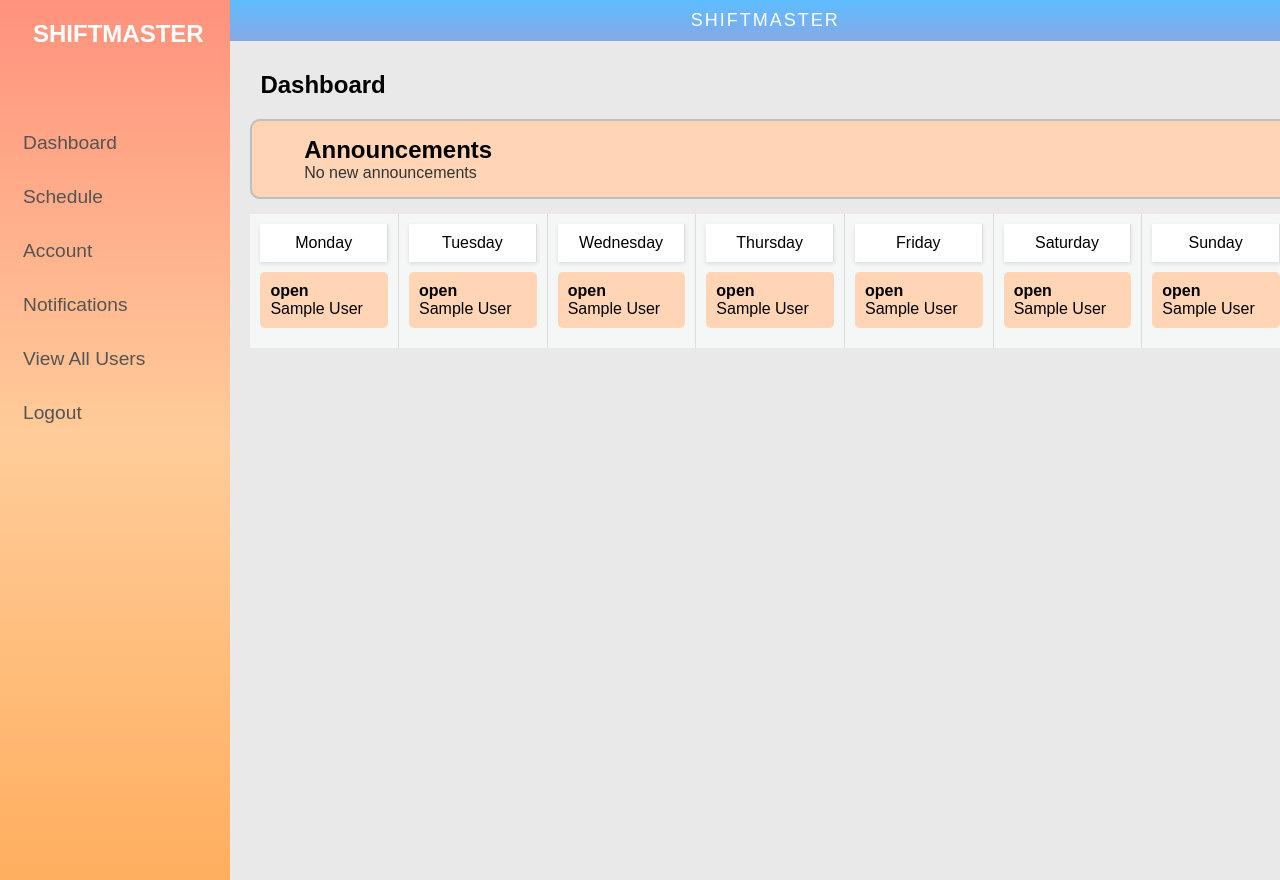
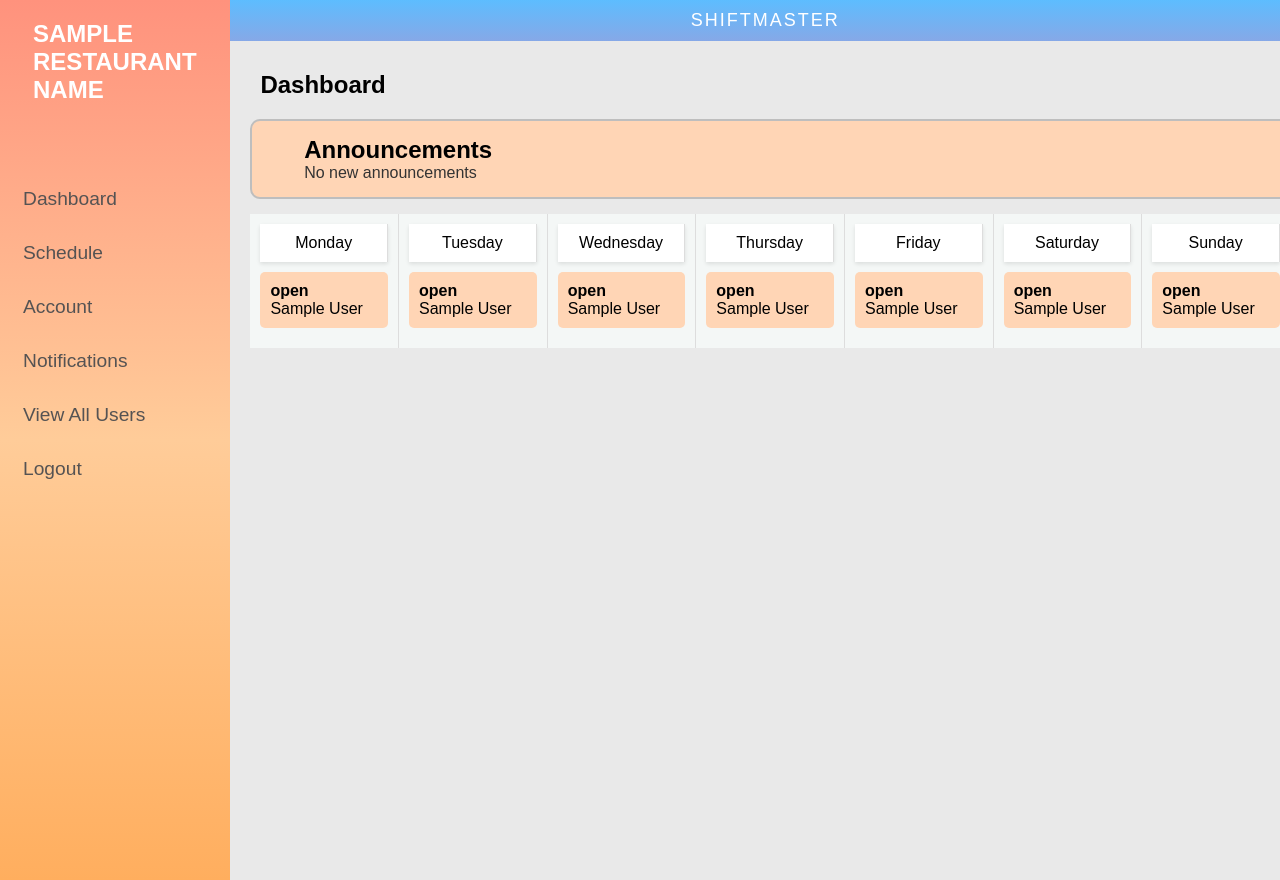
Before and after one commit to SeeHudson/ServerSchedulingApp, a Django app: template templates/Scheduler/dashboard.html in a window 1280 px wide. Run offline with Django 5.2, Linux system fonts and the light colour scheme; tables that the repository leaves empty hold one stand-in row (values such as "Sample post"); the template is opened without the code that fills it: values that come from a table or form of the project are taken from there, most other values are stand-ins (such as "Sample title", 1, 10 or a date in 2020).

Commit message:
commit for pulling main

```diff
--- a/Scheduler/views/__init__.py
+++ b/Scheduler/views/__init__.py
@@ -1,6 +1,6 @@
 from .dashboard import Dashboard
 from .login import Login
-from .serverScore import ServerScore
+from .serverscore import ServerScore
 from .viewAllUsers import AllUsers
 from .editPersonalInfo import EditPersonalInfo
 from .account import Account
--- a/templates/Scheduler/dashboard.html
+++ b/templates/Scheduler/dashboard.html
@@ -13,7 +13,7 @@
     <nav>
         <div class="navbar">
             <div class="logo">
-                <h1>ShiftMaster</h1>
+                <h1>{{ restaurant_name }}</h1>
             </div>
             <ul>
                 <li><a href="{% url 'dashboard' %}">
--- a/templates/Scheduler/display_all_shifts.html
+++ b/templates/Scheduler/display_all_shifts.html
@@ -14,7 +14,7 @@
     <nav>
         <div class="navbar">
             <div class="logo">
-                <h1>ShiftMaster</h1>
+                <h1>{{ restaurant_name }}</h1>
             </div>
             <ul>
                 <li><a href="{% url 'dashboard' %}">
```
Also changed, not shown: Scheduler/migrations/0001_initial.py.
